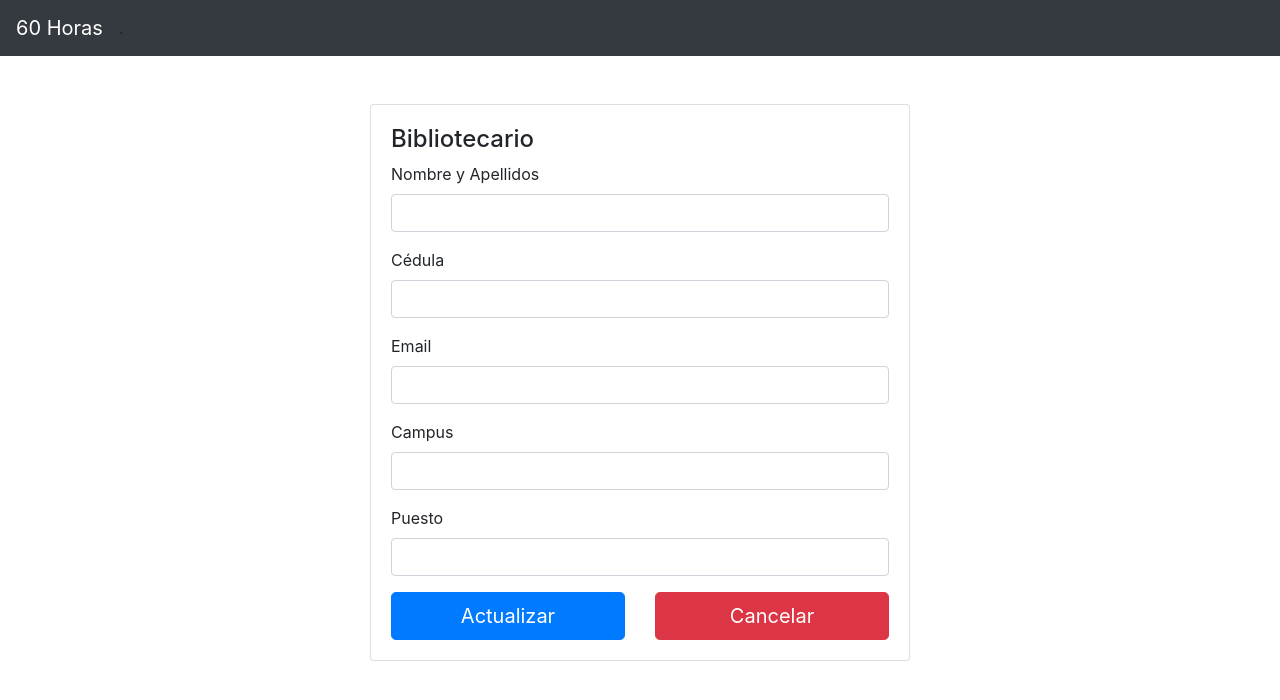
After one commit to luis575497/register_student_activities, a Flask app: template app/templates/update_bibliotecario.html in a window 1280 px wide. The commit adds this page. Shown: the top 700 px of the page. Run offline with Flask 2, Linux system fonts and the light colour scheme; the template is opened without the code that fills it: values that come from a table or form of the project are taken from there, others are empty.

Commit message:
Agregado la posibilidad de modificar el perfil del usuario desde la vista de bibliotecario

```diff
--- a/app/forms/forms.py
+++ b/app/forms/forms.py
@@ -34,3 +34,12 @@ class Buscador(FlaskForm):
 class Login(FlaskForm):
     cedula = StringField("Cédula", validators=[InputRequired(),Length(min=10, max=10, message="La cédula debe tener 10 dígitos")])
     password = PasswordField("Contraseña", validators=[InputRequired(),])
+
+
+class BibliotecarioForm(FlaskForm):
+    nombre = StringField("Nombre y Apellidos", validators=[InputRequired()])
+    cedula = StringField("Cédula", validators=[InputRequired(),Length(min=10, max=10, message="La cédula debe tener 10 dígitos")])
+    email = StringField("Email", validators=[InputRequired(), Email(message="Correo incorrecto")])
+    campus = StringField("Campus",validators=[InputRequired()])
+    puesto = StringField("Puesto", validators=[InputRequired()])
+    password = PasswordField("Password")
--- a/app/routes/__init__.py
+++ b/app/routes/__init__.py
@@ -36,3 +36,4 @@ from app.routes.actividades import *
 from app.routes.buscador import *
 from app.routes.auth import *
 from app.routes.certificado import *
+from app.routes.bibliotecario import *
--- a/app/schemas/bibliotecario.py
+++ b/app/schemas/bibliotecario.py
@@ -6,6 +6,7 @@ class Bibliotecario(UserMixin, db.Model):
     nombre = db.Column(db.String(50), nullable=False)
     email = db.Column(db.String(120), unique=True, nullable=False)
     campus = db.Column(db.String(50), nullable=False)
+    puesto = db.Column(db.String(50), nullable=False)
     password = db.Column(db.String(250), nullable=False)
     actividades = db.relationship("Actividad", backref="bibliotecario")
 
--- a/app/templates/base.html
+++ b/app/templates/base.html
@@ -16,39 +16,31 @@
     <title>Sistema de 60 Horas Académicas</title>
   </head>
   <body>
-    <!--
     <nav class="navbar navbar-expand-lg navbar-dark bg-dark">
-      <div class="container-fluid">
-        <a class="navbar-brand" href="/">60 Horas</a>
-        <button class="navbar-toggler" type="button" data-toggle="collapse" data-target="#navbarNav" aria-controls="navbarNav" aria-expanded="false" aria-label="Toggle navigation">
+      <a class="navbar-brand text-white" href="/">60 Horas</a>
+      <button class="navbar-toggler" type="button" data-toggle="collapse" data-target="#navbarSupportedContent" aria-controls="navbarSupportedContent" aria-expanded="false" aria-label="Toggle navigation">
         <span class="navbar-toggler-icon"></span>
       </button>
-        <div class="collapse navbar-collapse" id="navbarNav">
-          <ul class="navbar-nav">
+
+      <div class="collapse navbar-collapse" id="navbarSupportedContent">
+        <ul class="navbar-nav mr-auto">.
           {% if current_user.is_authenticated %}
+          <li class="nav-item active">
+            <a class="nav-link" href="{{url_for('bibliotecario')}}">Perfil <span class="sr-only">(current)</span></a>
+          </li>
           <li class="nav-item">
-              <a class="nav-link" href="#">Perfil</a>
+            <a class="nav-link" href="#" aria-disabled="true"></a>
+          </li>
+          <li class="nav-item">
+            <a class="nav-link disabled" href="#" tabindex="-1" aria-disabled="true"></a>
           </li>
         </ul>
-            <div class="col col-auto">
-              <a class="btn btn-outline-light" href="{{url_for('logout')}}">Cerrar Sesión</a>
-            </div>>
-          {% endif %}
-        </div>
-      </div>
-    </nav>
-  -->
-  <nav class="navbar navbar-dark bg-dark">
-    <div class="container-fluid">
-      <a class="navbar-brand text-white" href="/">60 Horas</a>
-      {% if current_user.is_authenticated %}
-      <div class="d-flex">
-        <a class="btn btn-outline-light" href="{{url_for('logout')}}">Cerrar Sesión</a>
+        <div class="form-inline my-2 my-lg-0">
+          <a class="btn btn-outline-light my-2 my-sm-0" href="{{url_for('logout')}}">Cerrar Sesión</a>
         </div>
         {% endif %}
       </div>
     </nav>
-
     <div class="container">
       <div class="row">
         {% with messages = get_flashed_messages(category_filter=["success"]) %}
--- a/app/templates/estudiante.html
+++ b/app/templates/estudiante.html
@@ -11,7 +11,7 @@
                   <h4>Nuevo estudiante</h4>
                   {{ form.hidden_tag() }}
                   {{ form.nombre.label(class="form-label") }}
-                  {{ form.nombre(class="form-control", value=estudiante.nombre) }}
+                  {{ form.nombre(class="form-control", value=bibliotecario.nombre) }}
                 </div>
                 <div class="form-group">
                   {{ form.cedula.label(class="form-label") }}
--- /dev/null
+++ b/app/templates/update_bibliotecario.html
@@ -0,0 +1,45 @@
+{% extends 'base.html' %}
+
+{% block content %}
+<div class="row mt-5">
+    <div class="col-sm-3"></div>
+    <div class="col-sm-6">
+        <div class="card">
+            <div class="card-body">
+              <form action="{{ url_for('update_bibliotecario') }}" method="POST">
+                <div class="form-group">
+                  <h4>Bibliotecario</h4>
+                  {{ form.hidden_tag() }}
+                  {{ form.nombre.label(class="form-label") }}
+                  {{ form.nombre(class="form-control", value=bibliotecario.nombre) }}
+                </div>
+                <div class="form-group">
+                  {{ form.cedula.label(class="form-label") }}
+                  {{ form.cedula(class="form-control", value=bibliotecario.cedula) }}
+                </div>
+                <div class="form-group">
+                  {{ form.email.label(class="form-label") }}
+                  {{ form.email(class="form-control", value=bibliotecario.email) }}
+                </div>
+                <div class="form-group">
+                  {{ form.campus.label(class="form-label") }}
+                  {{ form.campus(class="form-control", value=bibliotecario.campus) }}
+                </div>
+                <div class="form-group">
+                  {{ form.puesto.label(class="form-label") }}
+                  {{ form.puesto(class="form-control", value=bibliotecario.puesto) }}
+                </div>
+                <div class="row mt-3">
+                  <div class="col">
+                    <button type="submit" class="btn btn-primary btn-lg btn-block">Actualizar</button>
+                  </div>
+                  <div class="col">
+                    <a href="{{url_for('bibliotecario')}}" class="btn btn-danger btn-lg btn-block">Cancelar</a>
+                  </div>
+                </div>
+            </form>
+            </div>
+    </div>
+    <div class="col-sm-3"></div>
+</div>
+{% endblock %}
```
Also changed, not shown: app/routes/bibliotecario.py (added, +49 -0 lines), app/templates/bibliotecario.html (added, +18 -0 lines), app/templates/password.html (added, +29 -0 lines), README.md, 1 other file. Lines whose indentation alone changed are shown as unchanged.
